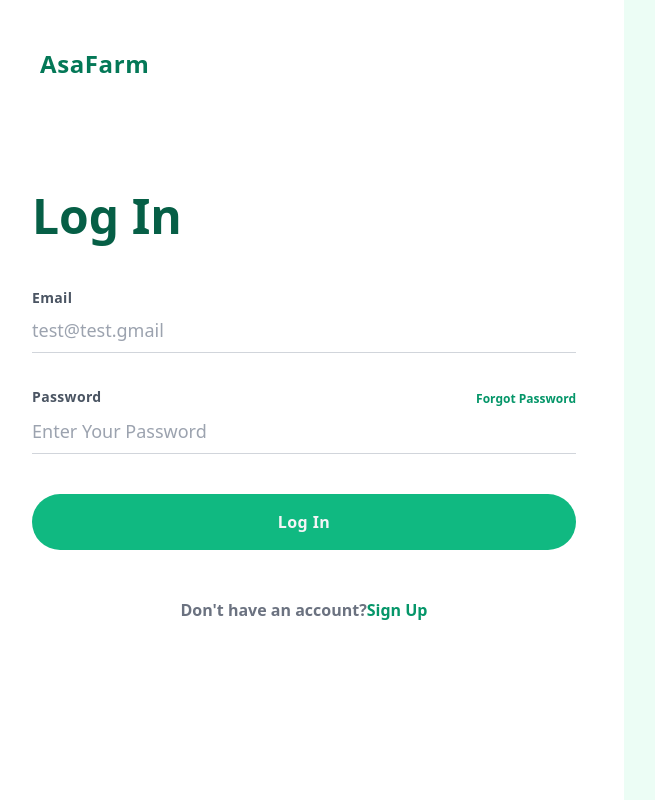
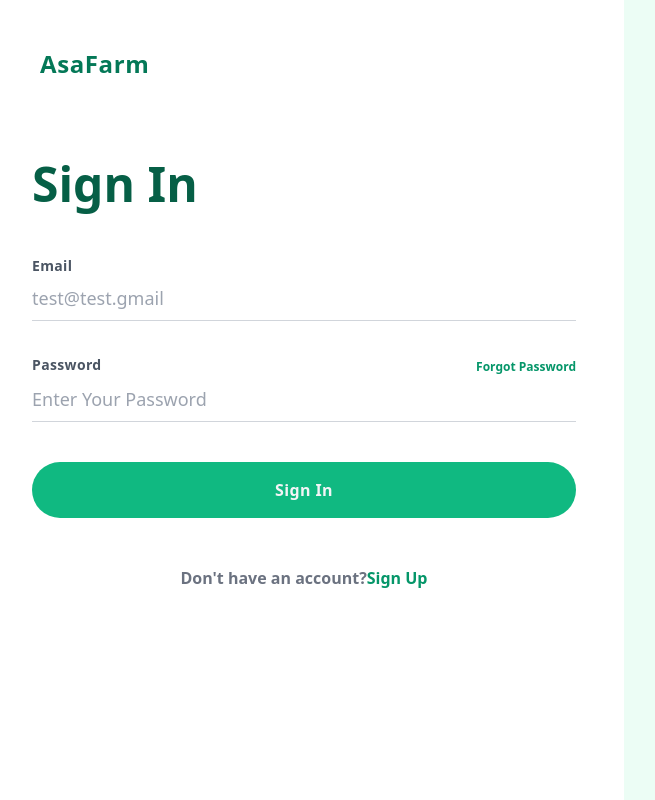
Before and after one commit to toasahi/AsaFarm, a React (Create React App) app: page /home in a window 1280 px wide. Shown: the whole page, without its empty margins (16-671 px from the left). Built offline with nearby package versions, Linux system fonts and the light colour scheme.

Commit message:
Change Sign In,Sign Up Click Event

```diff
--- a/src/components/organisms/user/SignIn.tsx
+++ b/src/components/organisms/user/SignIn.tsx
@@ -1,29 +1,35 @@
-import { memo, VFC, useState } from 'react';
+import { memo, VFC, ChangeEvent } from 'react';
 import { Link } from 'react-router-dom';
 
 import { PrimaryInput } from '../../atoms/PrimaryInput';
 import { PrimaryButton } from 'components/atoms/PrimaryButton';
 
-export const SignIn: VFC = memo(() => {
-  const [userEmail, setUserEmail] = useState('');
-  const [userPass, setUserPass] = useState('');
+type Props = {
+  userEmail: string;
+  userPass: string;
+  onChangeUserEmail: (event: ChangeEvent<HTMLInputElement>) => void;
+  onChangeUserPass: (event: ChangeEvent<HTMLInputElement>) => void;
+  onClickLogin: () => void;
+};
 
+export const SignIn: VFC<Props> = memo((props) => {
+  const { userEmail, userPass, onChangeUserEmail, onChangeUserPass, onClickLogin } = props;
   return (
     <>
       <h2 className="text-center text-4xl font-semibold text-green-800 lg:text-left xl:text-5xl xl:font-bold">
-        Log In
+        Sign In
       </h2>
       <div className="mt-12">
         <form>
           <div>
             <div className="text-sm font-bold text-gray-600 tracking-wide">Email</div>
 
-            {/* <PrimaryInput
+            <PrimaryInput
               inputType="text"
               value={userEmail}
               onChange={onChangeUserEmail}
               placeholder="test@test.gmail"
-            /> */}
+            />
           </div>
           <div className="mt-8">
             <div className="flex justify-between items-center">
@@ -35,20 +41,20 @@ export const SignIn: VFC = memo(() => {
               </div>
             </div>
 
-            {/* <PrimaryInput
+            <PrimaryInput
               inputType="password"
               value={userPass}
               onChange={onChangeUserPass}
               placeholder="Enter Your Password"
-            /> */}
+            />
           </div>
           <div className="mt-10">
-            <PrimaryButton>Log In</PrimaryButton>
+            <PrimaryButton>Sign In</PrimaryButton>
           </div>
         </form>
         <div className="mt-12 text-base font-semibold text-gray-500 text-center">
           Don't have an account?
-          <Link to="#" className="cursor-pointer text-green-600 hover:text-green-800">
+          <Link to="#" onClick={onClickLogin} className="cursor-pointer text-green-600 hover:text-green-800">
             Sign Up
           </Link>
         </div>
--- a/src/components/organisms/user/SignUp.tsx
+++ b/src/components/organisms/user/SignUp.tsx
@@ -4,7 +4,16 @@ import { Link } from 'react-router-dom';
 import { PrimaryInput } from '../../atoms/PrimaryInput';
 import { PrimaryButton } from 'components/atoms/PrimaryButton';
 
-export const SignUp: VFC = memo(() => {
+type Props = {
+  userEmail: string;
+  userPass: string;
+  onChangeUserEmail: (event: ChangeEvent<HTMLInputElement>) => void;
+  onChangeUserPass: (event: ChangeEvent<HTMLInputElement>) => void;
+  onClickLogin: () => void;
+};
+
+export const SignUp: VFC<Props> = memo((props) => {
+  const { userEmail, userPass, onChangeUserEmail, onChangeUserPass, onClickLogin } = props;
   const [firstName, setFirstName] = useState('');
   const [lastName, setLastName] = useState('');
   const onChangeFirstName = (event: ChangeEvent<HTMLInputElement>) => setFirstName(event.target.value);
@@ -14,39 +23,29 @@ export const SignUp: VFC = memo(() => {
       <h2 className="text-center text-4xl font-semibold text-green-800 lg:text-left xl:text-5xl xl:font-bold">
         Sign Up
       </h2>
-      <div className="mt-12">
+      <div className="mt-8">
         <form>
           <div className="mt-8">
             <div className="text-sm font-bold text-gray-600 tracking-wide">姓</div>
-            {/* <PrimaryInput
-              inputType="text"
-              value={userEmail}
-              onChange={onChangeUserEmail}
-              placeholder="戸田"
-            /> */}
+            <PrimaryInput inputType="text" value={firstName} onChange={onChangeFirstName} placeholder="戸田" />
           </div>
           <div className="mt-8">
             <div className="text-sm font-bold text-gray-600 tracking-wide">名前</div>
-            {/* <PrimaryInput
-              inputType="text"
-              value={userEmail}
-              onChange={onChangeUserEmail}
-              placeholder="麻陽"
-            /> */}
+            <PrimaryInput inputType="text" value={lastName} onChange={onChangeLastName} placeholder="麻陽" />
           </div>
           <div className="mt-8">
             <div className="text-sm font-bold text-gray-600 tracking-wide">Email</div>
 
-            {/* <PrimaryInput
+            <PrimaryInput
               inputType="text"
               value={userEmail}
               onChange={onChangeUserEmail}
               placeholder="test@test.gmail"
-            /> */}
+            />
           </div>
           <div className="mt-8">
             <div className="flex justify-between items-center">
-              <div className="text-sm font-bold text-gray-600 tracking-wide">Password</div>
+              <div className="text-sm font-bold text-gray-600 tracking-wide">パスワード</div>
               <div>
                 <Link to="#" className="text-xs font-semibold text-green-600 hover:text-green-800">
                   Forgot Password
@@ -54,20 +53,20 @@ export const SignUp: VFC = memo(() => {
               </div>
             </div>
 
-            {/* <PrimaryInput
+            <PrimaryInput
               inputType="password"
               value={userPass}
               onChange={onChangeUserPass}
               placeholder="Enter Your Password"
-            /> */}
+            />
           </div>
           <div className="mt-10">
-            <PrimaryButton>Log In</PrimaryButton>
+            <PrimaryButton>Sign Up</PrimaryButton>
           </div>
         </form>
-        <div className="mt-12 text-base font-semibold text-gray-500 text-center">
+        <div className="mt-6 text-base font-semibold text-gray-500 text-center">
           I have an account?
-          <Link to="#" onClick={()=>console.log()} className="cursor-pointer text-green-600 hover:text-green-800">
+          <Link to="#" onClick={() => onClickLogin()} className="cursor-pointer text-green-600 hover:text-green-800">
             Sign In
           </Link>
         </div>
--- a/src/components/pages/Login.tsx
+++ b/src/components/pages/Login.tsx
@@ -1,7 +1,7 @@
-import { PrimaryButton } from 'components/atoms/PrimaryButton';
-import { PrimaryInput } from 'components/atoms/PrimaryInput';
+import { SignUp } from 'components/organisms/user/SignUp';
 import { ChangeEvent, memo, useState, VFC } from 'react';
-import { Link } from 'react-router-dom';
+
+import { SignIn } from '../organisms/user/SignIn';
 
 export const Login: VFC = memo(() => {
   const [userEmail, setUserEmail] = useState('');
@@ -9,6 +9,7 @@ export const Login: VFC = memo(() => {
   const [userLogin, setUserLogin] = useState(true);
   const onChangeUserEmail = (event: ChangeEvent<HTMLInputElement>) => setUserEmail(event.target.value);
   const onChangeUserPass = (event: ChangeEvent<HTMLInputElement>) => setUserPass(event.target.value);
+  const onClickLogin = () => setUserLogin(!userLogin);
   return (
     <>
       <div className="lg:flex">
@@ -17,61 +18,24 @@ export const Login: VFC = memo(() => {
             <div></div>
             <div className="text-2xl text-green-700 tracking-wide ml-2 font-semibold">AsaFarm</div>
           </div>
-          <div className="mt-10 px-12 sm:px-24 md:px-48 lg:px-12 lg:mt-16 xl:mt-16 xl:max-w-screen-2xl">
-            <h2 className="text-center text-4xl font-semibold text-green-800 lg:text-left xl:text-5xl xl:font-bold">
-              Log In
-            </h2>
-            <div className="mt-12">
-              <form>
-                <div>
-                  <div className="text-sm font-bold text-gray-600 tracking-wide">Email</div>
-                  {/* <input
-                    className="w-full text-lg py-2 border-b border-gray-300 focus:outline-none focus:border-green-500"
-                    placeholder="asa@farm.com"
-                    onChange={onChangeUserEmail}
-                    value={userEmail}
-                  /> */}
-                  <PrimaryInput
-                    inputType="text"
-                    value={userEmail}
-                    onChange={onChangeUserEmail}
-                    placeholder="test@test.gmail"
-                  />
-                </div>
-                <div className="mt-8">
-                  <div className="flex justify-between items-center">
-                    <div className="text-sm font-bold text-gray-600 tracking-wide">Password</div>
-                    <div>
-                      <Link to="#" className="text-xs font-semibold text-green-600 hover:text-green-800">
-                        Forgot Password
-                      </Link>
-                    </div>
-                  </div>
-                  {/* <input
-                    className="w-full text-lg py-2 border-b border-gray-300 focus:outline-none focus:border-green-500"
-                    type="password"
-                    onChange={onChangeUserPass}
-                    value={userPass}
-                    placeholder="Enter Your Password"
-                  /> */}
-                  <PrimaryInput
-                    inputType="password"
-                    value={userPass}
-                    onChange={onChangeUserPass}
-                    placeholder="Enter Your Password"
-                  />
-                </div>
-                <div className="mt-10">
-                  <PrimaryButton>Log In</PrimaryButton>
-                </div>
-              </form>
-              <div className="mt-12 text-base font-semibold text-gray-500 text-center">
-                Don't have an account?
-                <Link to="#" className="cursor-pointer text-green-600 hover:text-green-800">
-                  Sign Up
-                </Link>
-              </div>
-            </div>
+          <div className="mt-10 px-12 sm:px-24 md:px-48 lg:px-12 lg:mt-8 xl:mt-8 xl:max-w-screen-2xl">
+            {userLogin ? (
+              <SignIn
+                userEmail={userEmail}
+                userPass={userPass}
+                onChangeUserEmail={onChangeUserEmail}
+                onChangeUserPass={onChangeUserPass}
+                onClickLogin={onClickLogin}
+              />
+            ) : (
+              <SignUp
+                userEmail={userEmail}
+                userPass={userPass}
+                onChangeUserEmail={onChangeUserEmail}
+                onChangeUserPass={onChangeUserPass}
+                onClickLogin={onClickLogin}
+              />
+            )}
           </div>
         </div>
         <div className="hidden lg:flex items-center bg-green-50 flex-1 h-screen"></div>
```
